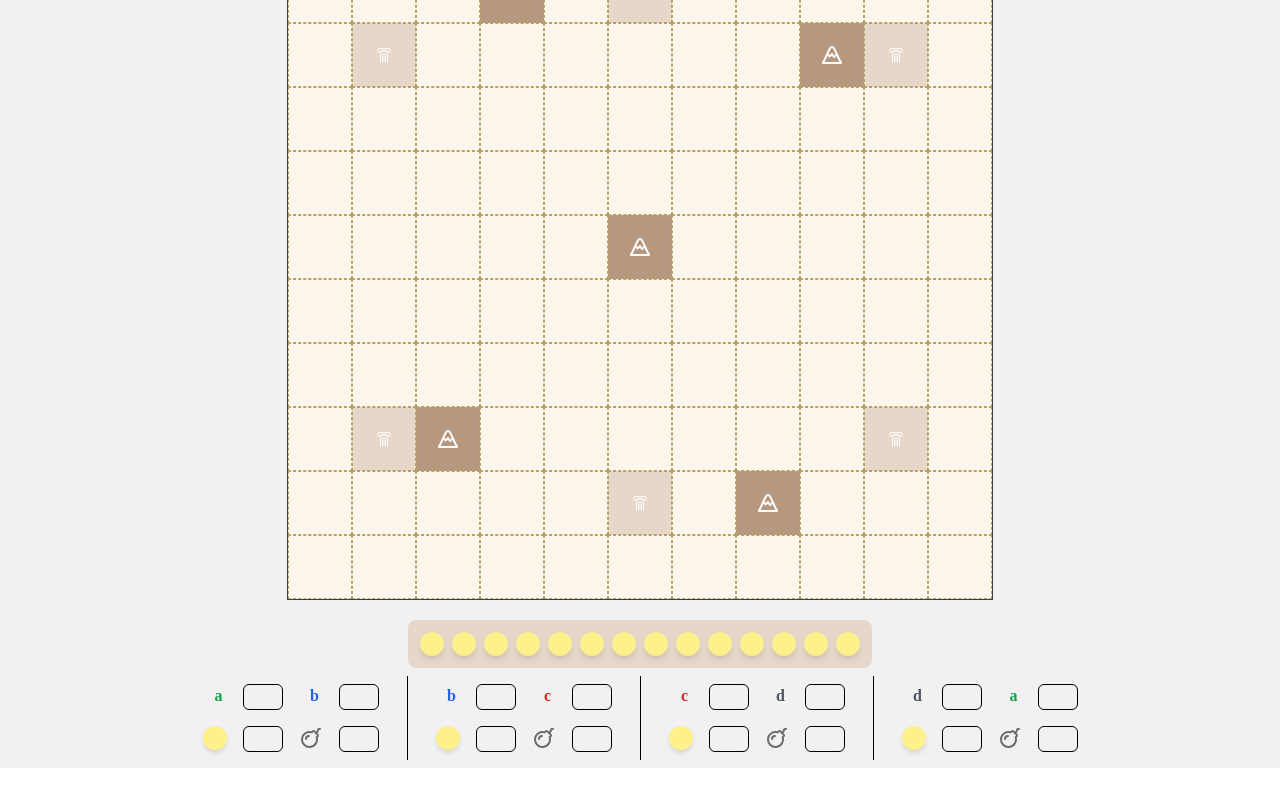
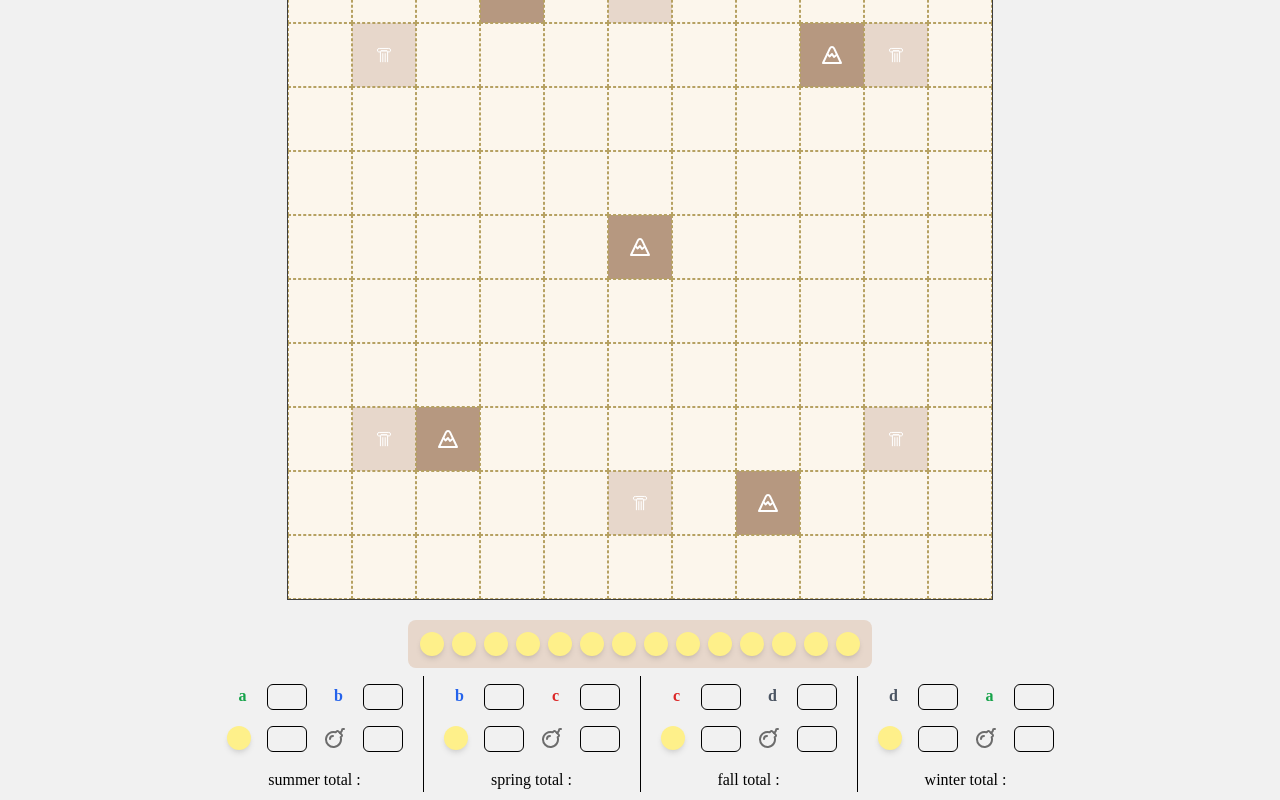
Before and after one commit to MaraScampini/cartographer-helper, a React (Vite) app: page / in a window 1280 px wide. Shown: the part 278-1078 px from the top of the page. Before the commit the page ends 1046 px from the top, so only its background shows below. Built offline with nearby package versions, Linux system fonts and the light colour scheme; a web font is replaced by a local one.

Commit message:
WIP punctuation, functional but needs refactor

```diff
--- a/src/components/Punctuation.tsx
+++ b/src/components/Punctuation.tsx
@@ -1,4 +1,4 @@
-import { useState } from "react"
+import { useEffect, useState } from "react"
 import MonsterSvg from "../assets/MonsterSvg";
 
 interface Punctuation {
@@ -20,18 +20,59 @@ interface Punctuation {
   round4monster?: number
 }
 
+interface Totals {
+  round1?: number,
+  round2?: number,
+  round3?: number,
+  round4?: number
+}
+
 const Punctuation = () => {
   const [punctuation, setPunctuation] = useState<Punctuation>({});
+  const [totals, setTotals] = useState<Totals>({});
   const handleInput = (e: React.ChangeEvent<HTMLInputElement>) => {
     const { name, value } = e.target;
     setPunctuation(prevState => ({
       ...prevState,
-      [name]: value
+      [name]: parseInt(value)
     }))
   }
+
+  useEffect(() => {
+    if (punctuation.round1a && punctuation.round1b && punctuation.round1coin && punctuation.round1monster) {
+      let total: number = punctuation.round1a + punctuation.round1b + punctuation.round1coin - punctuation.round1monster;
+      setTotals(prevState => ({
+        ...prevState,
+        round1: total
+      }))
+    }
+    if (punctuation.round2b && punctuation.round2c && punctuation.round2coin && punctuation.round2monster) {
+      let total: number = punctuation.round2b + punctuation.round2c + punctuation.round2coin - punctuation.round2monster;
+      setTotals(prevState => ({
+        ...prevState,
+        round2: total
+      }))
+    }
+    if (punctuation.round3c && punctuation.round3d && punctuation.round3coin && punctuation.round3monster) {
+      let total: number = punctuation.round3c + punctuation.round3d + punctuation.round3coin - punctuation.round3monster;
+      setTotals(prevState => ({
+        ...prevState,
+        round3: total
+      }))
+    }
+    if (punctuation.round4d && punctuation.round4a && punctuation.round4coin && punctuation.round4monster) {
+      let total: number = punctuation.round4d + punctuation.round4a + punctuation.round4coin - punctuation.round4monster;
+      setTotals(prevState => ({
+        ...prevState,
+        round4: total
+      }))
+    }
+  }, [punctuation])
+
   return (
-    <div className="flex gap-x-5 py-2">
+    <div className="flex gap-x-3 py-2">
       {/* ROUND 1 */}
+      <div className="flex flex-col gap-y-2">
         <div className="grid grid-cols-2">
           <div className="p-2 gap-x-2 flex">
             <div className="font-klee text-center min-w-8 font-semibold text-green-600">a</div>
@@ -82,10 +123,13 @@ const Punctuation = () => {
             />
           </div>
         </div>
+        <div className="font-klee text-center">summer total : {totals.round1}</div>
+      </div>
 
       <div className="border-l border-black"></div>
 
       {/* ROUND 2 */}
+      <div className="flex flex-col gap-y-2">
         <div className="grid grid-cols-2">
           <div className="p-2 gap-x-2 flex">
             <div className="font-klee text-center min-w-8 font-semibold text-blue-600">b</div>
@@ -136,10 +180,12 @@ const Punctuation = () => {
             />
           </div>
         </div>
-
+        <div className="font-klee text-center">spring total : {totals.round2}</div>
+      </div>
       <div className="border-l border-black"></div>
 
       {/* ROUND 3 */}
+      <div className="flex flex-col gap-y-2">
 
         <div className="grid grid-cols-2">
           <div className="p-2 gap-x-2 flex">
@@ -191,10 +237,12 @@ const Punctuation = () => {
             />
           </div>
         </div>
-
+        <div className="font-klee text-center">fall total : {totals.round3}</div>
+      </div>
       <div className="border-l border-black"></div>
 
       {/* ROUND 4 */}
+      <div className="flex flex-col gap-y-2">
 
         <div className="grid grid-cols-2">
           <div className="p-2 gap-x-2 flex">
@@ -246,6 +294,8 @@ const Punctuation = () => {
             />
           </div>
         </div>
+        <div className="font-klee text-center">winter total : {totals.round4}</div>
+      </div>
     </div>
   )
 }
```
Lines whose indentation alone changed are shown as unchanged.
